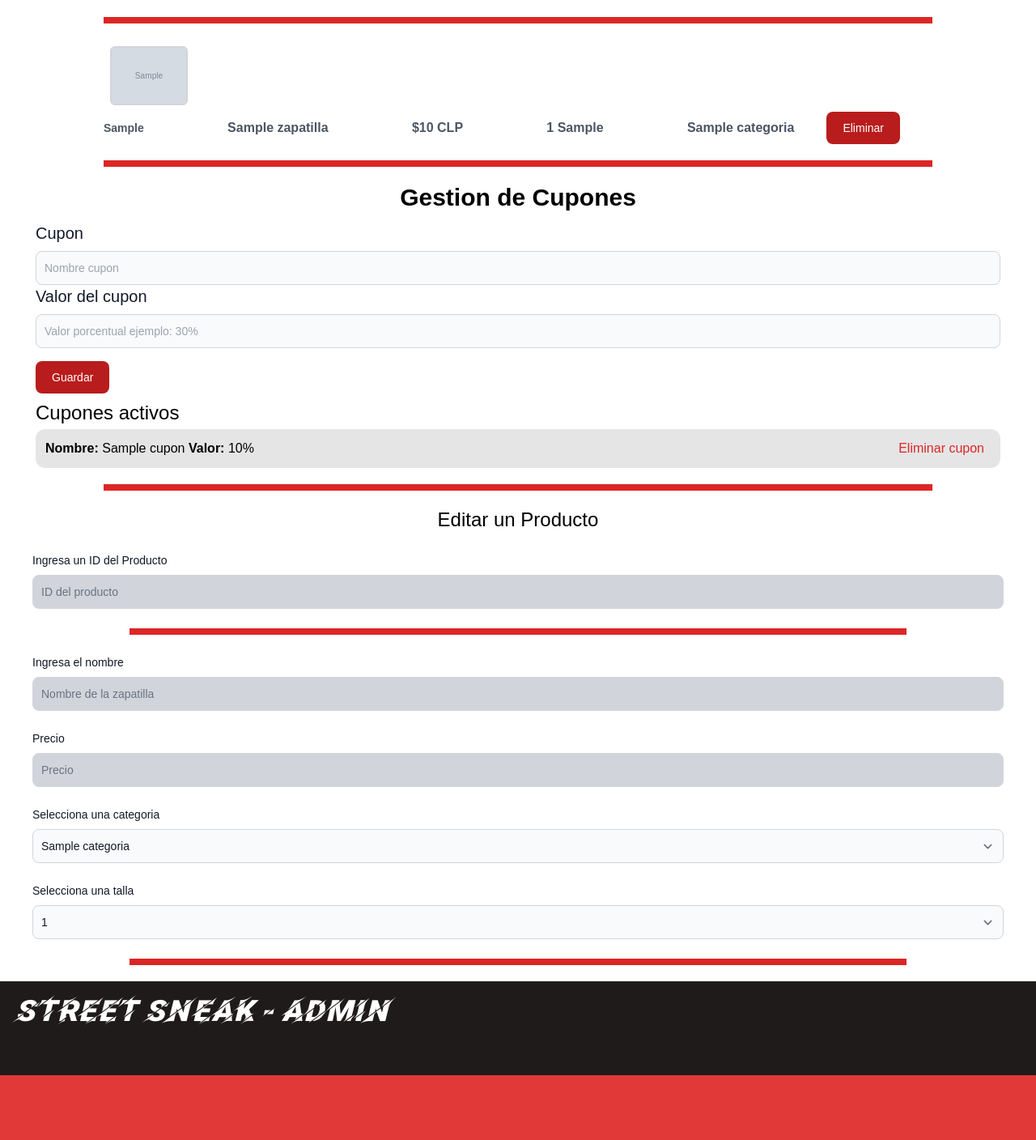
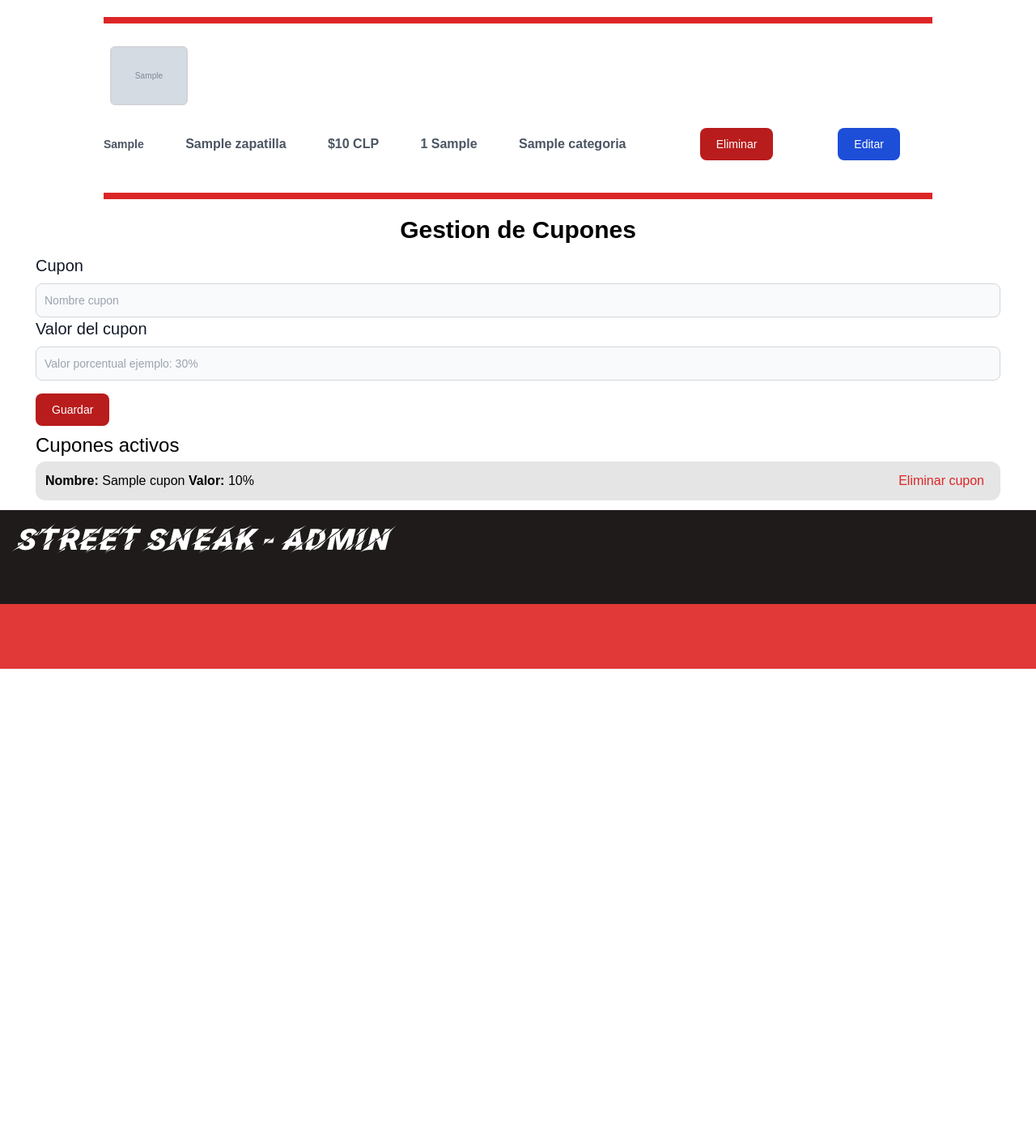
Before and after one commit to GodDoesNotPlayDice/StreetSneaks, a Django app: page /zapatillas/gestion-zapatillas/ in a window 1280 px wide. Shown: the part 959-2367 px from the top of the page at 81% size. After the commit the page ends 1785 px from the top, so only its background shows below. Run offline with Django 4.2, Linux system fonts and the light colour scheme; a user stored in the database is signed in; tables that the repository leaves empty hold one stand-in row (values such as "Sample post"); grey boxes marked "Sample" are stand-in pictures; some libraries are stand-ins or nearby versions.

Commit message:
Modificar producto terminado

```diff
--- a/StreetSneaks/sneakerApp/templates/components/delete.html
+++ b/StreetSneaks/sneakerApp/templates/components/delete.html
@@ -13,9 +13,11 @@
                     <p class="my-2 lg:my-0 font-semibold text-gray-600">{{zapatilla.name}}</p>
                     <p class="my-2 lg:my-0 font-semibold text-gray-600">${{zapatilla.precio|precio}} CLP</p>
                     <p class="my-2 lg:my-0 font-semibold text-gray-600">{{zapatilla.tallaEUR.number}} {{zapatilla.tallaEUR.tipo}}</p>
+                    <p class="my-2 lg:my-0 font-semibold text-gray-600">{{zapatilla.categoria.nombre}}</p>
                     <div class="lg:flex lg:items-center">
-                        <p class="my-2 lg:my-0 font-semibold text-gray-600">{{zapatilla.categoria.nombre}}</p>
-                        <a href="{% url 'deleteSneak' id=zapatilla.id %}" class="focus:outline-none text-white bg-red-700 hover:bg-red-800 focus:ring-4 focus:ring-red-300 font-medium rounded-lg text-sm px-5 py-2.5 mx-10 lg:mx-10">Eliminar</a>
+                        <a href="{% url 'deleteSneak' id=zapatilla.id %}" class="block focus:outline-none text-white bg-red-700 hover:bg-red-800 focus:ring-4 my-5 focus:ring-red-300 font-medium rounded-lg text-sm px-5 py-2.5 mx-10 lg:mx- q10">Eliminar</a>
+
+                        <a href="{% url 'editar' zapatilla.id %}" class="block my-5 focus:outline-none text-white bg-blue-700 hover:bg-blue-800 focus:ring-4 focus:ring-blue-300 font-medium rounded-lg text-sm px-5 py-2.5 mx-10 lg:mx-10">Editar</a>
                     </div>
                 </div>
             </div>
--- a/StreetSneaks/sneakerApp/templates/crud.html
+++ b/StreetSneaks/sneakerApp/templates/crud.html
@@ -32,48 +32,6 @@
       <div class="bg-red-600 p-1 w-4/5"></div>
   </div>
   {% include 'components/cupon.html' %}
-  <div class="flex justify-center my-5">
-    <div class="bg-red-600 p-1 w-4/5"></div>
-</div>
-<div class="mx-10">
-  <h3 class="text-2xl text-center">Editar un Producto</h3>
-  <div class="my-6">
-    <label for="id_prod" class="block mb-2 text-sm font-medium text-gray-900">Ingresa un ID del Producto</label>
-    <input type="text" id="id_prod" class="bg-gray-300 placeholder:text-gray-500 border border-gray-300 text-gray-950 text-sm rounded-lg focus:ring-blue-500 focus:border-blue-500 block w-full p-2.5" name="id_prod" placeholder="ID del producto">
-  </div>
-  <div class="flex justify-center my-5">
-    <div class="bg-red-600 p-1 w-4/5"></div>
-  </div>
-  <form action="">
-    <div class="my-6">
-      <label for="name_editar" class="block mb-2 text-sm font-medium text-gray-900">Ingresa el nombre</label>
-      <input type="text" id="name_editar" class="bg-gray-300 placeholder:text-gray-500 border border-gray-300 text-gray-950 text-sm rounded-lg focus:ring-blue-500 focus:border-blue-500 block w-full p-2.5" name="name_editar" placeholder="Nombre de la zapatilla" readonly>
-    </div>
-    <div class="my-6">
-      <label for="precio_editar" class="block mb-2 text-sm font-medium text-gray-900">Precio</label>
-      <input type="text" id="precio_editar" class="bg-gray-300 placeholder:text-gray-500 border border-gray-300 text-gray-950 text-sm rounded-lg focus:ring-blue-500 focus:border-blue-500 block w-full p-2.5" name="precio_editar" placeholder="Precio" readonly>
-    </div>
-    <div class="my-6">
-      <label for="categoria" class="block mb-2 text-sm font-medium text-gray-900">Selecciona una categoria</label>
-      <select id="categoria_editar" name="categoria" class="bg-gray-50 border border-gray-300 text-gray-900 text-sm rounded-lg focus:ring-blue-500 focus:border-blue-500 block w-full p-2.5">
-          {% for categoria in categorias %}
-          <option value="{{categoria.id}}">{{categoria.nombre}}</option>
-          {% endfor %}
-      </select>
-  </div>
-  <div class="my-6">
-      <label for="talla" class="block mb-2 text-sm font-medium text-gray-900">Selecciona una talla</label>
-      <select id="talla_editar" class="bg-gray-50 border border-gray-300 text-gray-900 text-sm rounded-lg focus:ring-blue-500 focus:border-blue-500 block w-full p-2.5" name="talla">
-          {% for talla in tallas %}
-          <option value="{{talla.id}}">{{talla.number}}</option>
-          {% endfor %}
-      </select>
-  </div>
-  <div class="flex justify-center my-5">
-    <div class="bg-red-600 p-1 w-4/5"></div>
-</div>
-  </form>
-</div>
 {% endblock content %}
 {% block footer %}
 {% include 'components/admin-footer.html' %}
--- a/StreetSneaks/sneakerApp/urls.py
+++ b/StreetSneaks/sneakerApp/urls.py
@@ -8,6 +8,8 @@ urlpatterns = [
     path('niño/', views.nino, name='niño'),
     path('gestion-zapatillas/', views.sneaks, name='gestion-zapatillas'),
     path('create', views.createSneak, name='createSneak'),
+    path('detalle/<str:nombre>/<str:sneak_id>', views.sneak_details, name='sneak_details'),
     path('delete/<int:id>', views.deleteSneak, name='deleteSneak'),
-    path('<str:nombre>/<str:sneak_id>', views.sneak_details, name='sneak_details'),
+    path('editar/<int:id>', views.editar_zapatilla, name='editar'),
+    path('modify/<int:id>', views.editSneak ,name='update')
 ]
--- a/StreetSneaks/sneakerApp/views.py
+++ b/StreetSneaks/sneakerApp/views.py
@@ -23,9 +23,6 @@ def nino(request):
 def mujer(request):
     ctx = {'title': 'Mujer','zapatillas': items()}
     return render(request, 'sneaks.html', ctx)
-
-
-
 
 @login_required
 @user_passes_test(lambda user: user.is_superuser)
@@ -71,8 +68,27 @@ def createSneak(request):
 def deleteSneak(request,id):
     zapatilla = Zapatilla.objects.get(pk=id)
     zapatilla.delete()
-    del zapatilla
     return redirect('gestion-zapatillas')
+
+def editar_zapatilla(request, id):
+    try:
+        categoria = Categoria.objects.all()
+        talla = TallaEUR.objects.all()
+        zapatilla = Zapatilla.objects.get(pk=id)
+        return render(request, 'modify.html', {'zapatilla': zapatilla, 'talla': talla, 'categoria': categoria})
+    except Exception as e:
+        print(e)
+
+def editSneak(request, id):
+    if request.method == 'POST':
+        zapatilla = Zapatilla.objects.get(pk=id)
+        zapatilla.name = request.POST['name_editar']
+        zapatilla.precio = request.POST['precio_editar']
+        zapatilla.categoria = Categoria.objects.get(id=request.POST['categoria_editar'])
+        zapatilla.tallaEUR = TallaEUR.objects.get(id=request.POST['talla_editar'])
+        zapatilla.save()
+        return redirect('gestion-zapatillas')
+
 
 def sneak_details(request, nombre, sneak_id):
     sneak = get_object_or_404(Zapatilla, id_prod=sneak_id)
--- a/StreetSneaks/userApp/templates/profile.html
+++ b/StreetSneaks/userApp/templates/profile.html
@@ -71,12 +71,15 @@
                 </thead>
                 <tbody>
                   {% for direccion in direcciones %}
+                  <form action="{% url 'del_direccion' id_direccion=direccion.id %}">
                     <tr>
                       <th scope="row">{{ forloop.counter }}</th>
                       <td>{{ direccion.direccion }}</td>
                       <td>{{ direccion.region.region }}</td>
+                      <td><button type="submit" class="btn w-100 btn-danger btn-block">Borrar</button></td>
                     </tr>
                     {% endfor %}
+                  </form>
                 </tbody>
               </table>
             </div>
--- a/StreetSneaks/userApp/urls.py
+++ b/StreetSneaks/userApp/urls.py
@@ -6,5 +6,6 @@ urlpatterns = [
     path('login/', views.signin, name='login'),
     path('register/', views.signup, name='register'),
     path('signout', views.signout, name='logout'),
-    path('save_direccion', views.save_direccion, name='save_direccion')
+    path('save_direccion', views.save_direccion, name='save_direccion'),
+    path('del_direccion<int:id_direccion>', views.del_direccion, name='del_direccion')
 ]
--- a/StreetSneaks/userApp/views.py
+++ b/StreetSneaks/userApp/views.py
@@ -45,6 +45,12 @@ def save_direccion(request):
         region = Region.objects.get(id=region)
         Direccion(region=region, user=request.user, direccion=request.POST['direccion']).save()
         return redirect('profile')
+
+def del_direccion(request, id_direccion):
+    direc = Direccion.objects.get(pk=id_direccion)
+    direc.delete()
+    del direc
+    return redirect('profile')
 
 @login_required
 def profile(request):
```
Also changed, not shown: StreetSneaks/sneakerApp/templates/modify.html (added, +65 -0 lines). Lines whose indentation alone changed are shown as unchanged.
